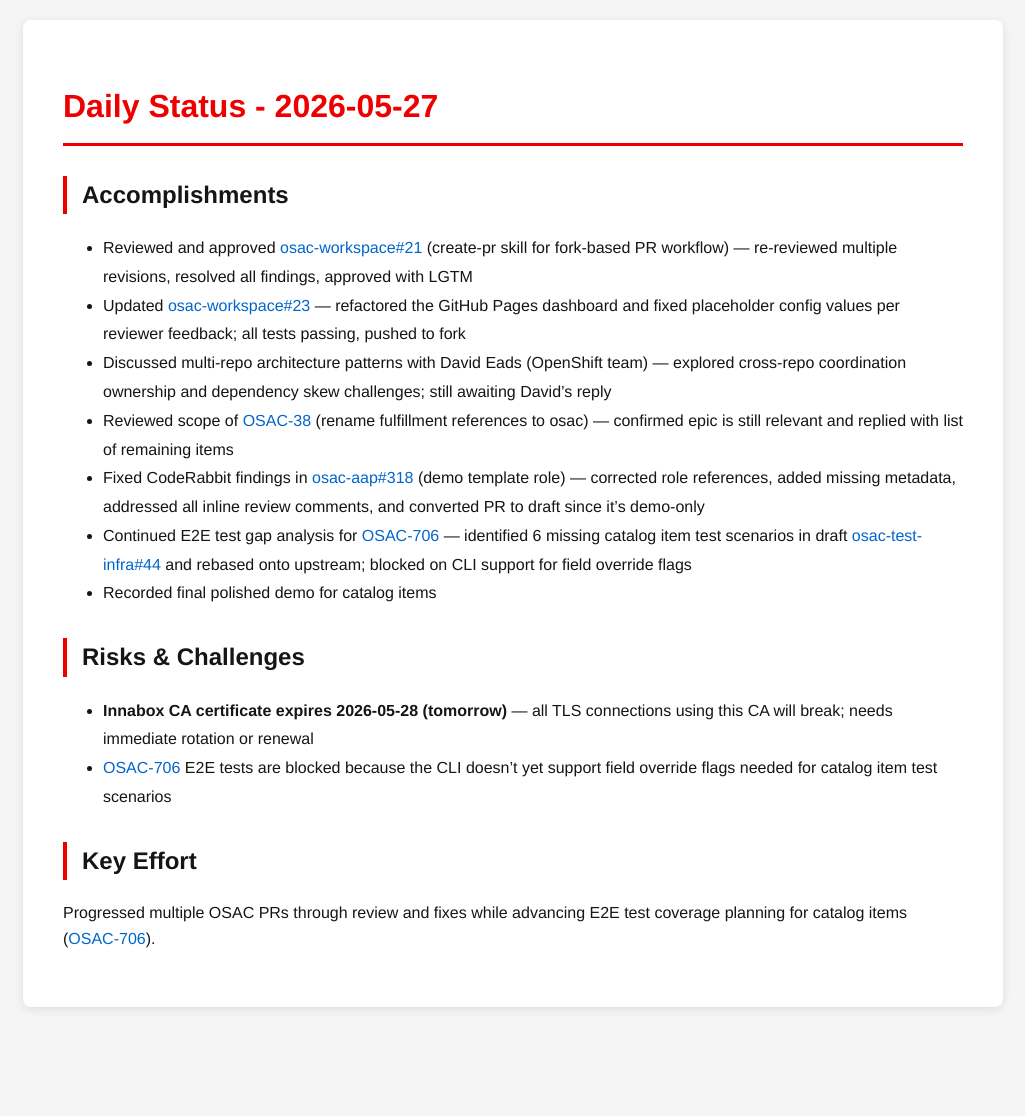
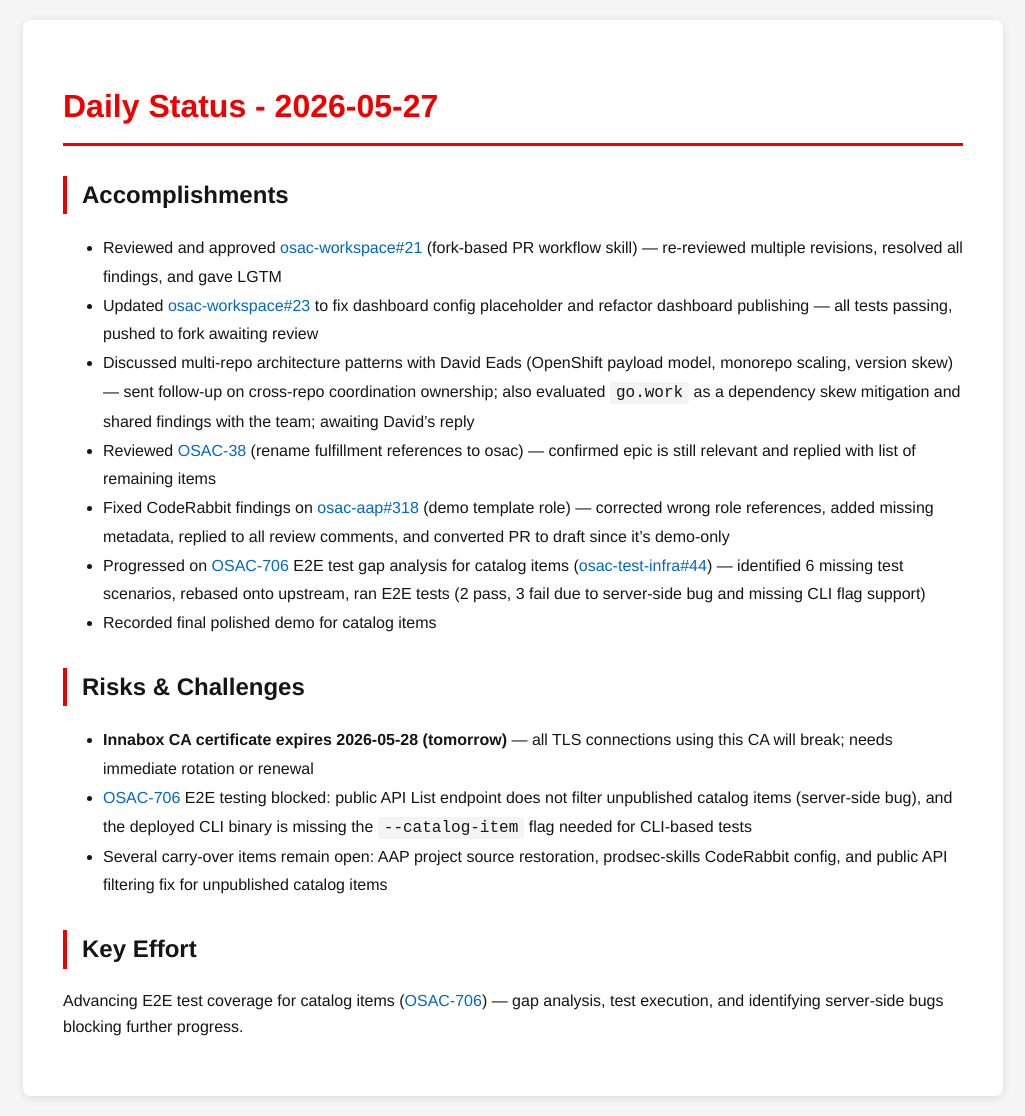
Before and after one commit to tzvatot/daily-status, a Jekyll site: the page built from 2026-05-27.md, in a window 1280 px wide. Shown: the whole page, without its empty margins (127-1152 px from the left). Built offline with Jekyll 4.4.1, drawn with Linux system fonts in a browser that asks for light colours; before the commit the page ends 1027 px from its top, so only the background shows below that.

Commit message:
Daily status update - 2026-05-27

```diff
--- a/2026-05-27.md
+++ b/2026-05-27.md
@@ -7,17 +7,18 @@
 # Daily Status - 2026-05-27
 
 ## Accomplishments
-- Reviewed and approved [osac-workspace#21](https://github.com/osac-project/osac-workspace/pull/21) (create-pr skill for fork-based PR workflow) — re-reviewed multiple revisions, resolved all findings, approved with LGTM
-- Updated [osac-workspace#23](https://github.com/osac-project/osac-workspace/pull/23) — refactored the GitHub Pages dashboard and fixed placeholder config values per reviewer feedback; all tests passing, pushed to fork
-- Discussed multi-repo architecture patterns with David Eads (OpenShift team) — explored cross-repo coordination ownership and dependency skew challenges; still awaiting David's reply
-- Reviewed scope of [OSAC-38](https://redhat.atlassian.net/browse/OSAC-38) (rename fulfillment references to osac) — confirmed epic is still relevant and replied with list of remaining items
-- Fixed CodeRabbit findings in [osac-aap#318](https://github.com/osac-project/osac-aap/pull/318) (demo template role) — corrected role references, added missing metadata, addressed all inline review comments, and converted PR to draft since it's demo-only
-- Continued E2E test gap analysis for [OSAC-706](https://redhat.atlassian.net/browse/OSAC-706) — identified 6 missing catalog item test scenarios in draft [osac-test-infra#44](https://github.com/osac-project/osac-test-infra/pull/44) and rebased onto upstream; blocked on CLI support for field override flags
+- Reviewed and approved [osac-workspace#21](https://github.com/osac-project/osac-workspace/pull/21) (fork-based PR workflow skill) — re-reviewed multiple revisions, resolved all findings, and gave LGTM
+- Updated [osac-workspace#23](https://github.com/osac-project/osac-workspace/pull/23) to fix dashboard config placeholder and refactor dashboard publishing — all tests passing, pushed to fork awaiting review
+- Discussed multi-repo architecture patterns with David Eads (OpenShift payload model, monorepo scaling, version skew) — sent follow-up on cross-repo coordination ownership; also evaluated `go.work` as a dependency skew mitigation and shared findings with the team; awaiting David's reply
+- Reviewed [OSAC-38](https://redhat.atlassian.net/browse/OSAC-38) (rename fulfillment references to osac) — confirmed epic is still relevant and replied with list of remaining items
+- Fixed CodeRabbit findings on [osac-aap#318](https://github.com/osac-project/osac-aap/pull/318) (demo template role) — corrected wrong role references, added missing metadata, replied to all review comments, and converted PR to draft since it's demo-only
+- Progressed on [OSAC-706](https://redhat.atlassian.net/browse/OSAC-706) E2E test gap analysis for catalog items ([osac-test-infra#44](https://github.com/osac-project/osac-test-infra/pull/44)) — identified 6 missing test scenarios, rebased onto upstream, ran E2E tests (2 pass, 3 fail due to server-side bug and missing CLI flag support)
 - Recorded final polished demo for catalog items
 
 ## Risks & Challenges
 - **Innabox CA certificate expires 2026-05-28 (tomorrow)** — all TLS connections using this CA will break; needs immediate rotation or renewal
-- [OSAC-706](https://redhat.atlassian.net/browse/OSAC-706) E2E tests are blocked because the CLI doesn't yet support field override flags needed for catalog item test scenarios
+- [OSAC-706](https://redhat.atlassian.net/browse/OSAC-706) E2E testing blocked: public API List endpoint does not filter unpublished catalog items (server-side bug), and the deployed CLI binary is missing the `--catalog-item` flag needed for CLI-based tests
+- Several carry-over items remain open: AAP project source restoration, prodsec-skills CodeRabbit config, and public API filtering fix for unpublished catalog items
 
 ## Key Effort
-Progressed multiple OSAC PRs through review and fixes while advancing E2E test coverage planning for catalog items ([OSAC-706](https://redhat.atlassian.net/browse/OSAC-706)).
+Advancing E2E test coverage for catalog items ([OSAC-706](https://redhat.atlassian.net/browse/OSAC-706)) — gap analysis, test execution, and identifying server-side bugs blocking further progress.
```
